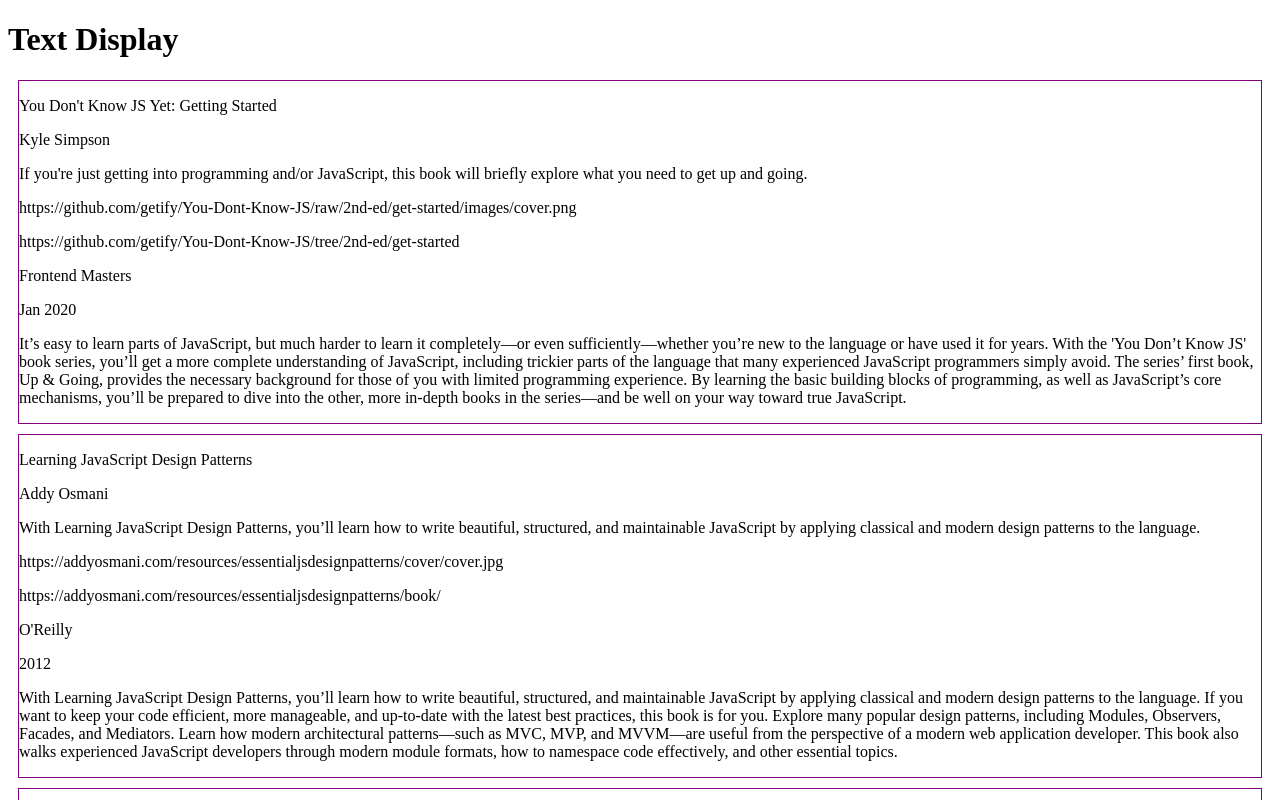
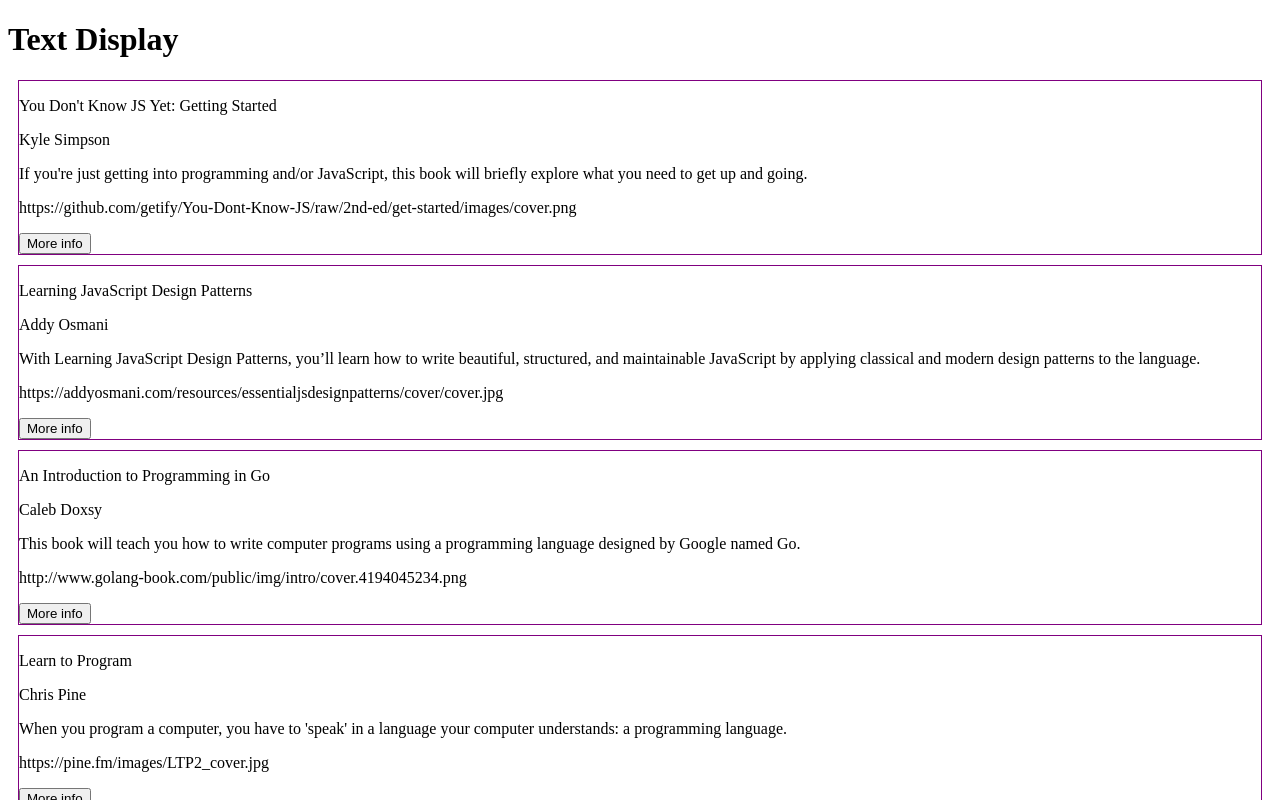
Before and after one commit to nzeager/display-book-data, a React (Create React App) app: page / in a window 1280 px wide. Shown: the top 800 px of the page. Built offline with nearby package versions, Linux system fonts and the light colour scheme.

Commit message:
Added expansion functionality with button

```diff
--- a/src/App.js
+++ b/src/App.js
@@ -1,3 +1,5 @@
+import { useState } from "react"
+
 export const App = () => {
     const books = [
         {
@@ -96,17 +98,25 @@
 }
 
 const Book = ({ title, author, url, shortDescription, coverImageUrl, publisher, publicationDate, detailedDescription }) => {
+    const [expanded, setExpanded] = useState(false)
+
+    const handleClick = () => {
+        setExpanded(!expanded)
+    }
+
     return(
         <div style={{ border: '1px solid purple', margin: '10px' }}>
             <p> {title} </p>
             <p> {author} </p>
             <p> {shortDescription} </p>
             <p> {coverImageUrl} </p>
-
-            <p> {url} </p>
-            <p> {publisher} </p>
-            <p> {publicationDate} </p>
-            <p> {detailedDescription} </p>
+            <button onClick={() => handleClick()}>
+                {expanded ? 'Less' : 'More'} info
+            </button>
+            {expanded ? <p>URL: {url}</p> : ''}
+            {expanded ? <p>Publisher: {publisher}</p> : ''}
+            {expanded ? <p>Publication Date: {publicationDate}</p> : ''}
+            {expanded ? <p>Full Description: {detailedDescription}</p> : ''}
         </div>
     )
 }
```
